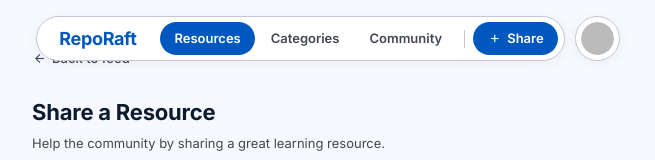
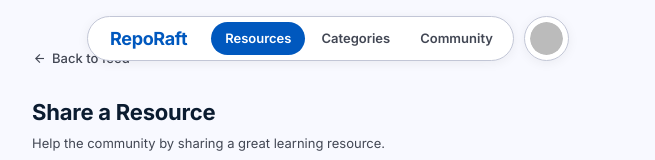
Before and after one commit to jainul210/RepoRaft, a Next.js app: page /submit in a window 1280 px wide. Shown: the top 160 px of the page, without its empty margins (312-967 px from the left). Built offline with nearby package versions, Linux system fonts and the light colour scheme; no server answers; sample sign-in values are in the browser's storage.

Commit message:
refactor: remove share button and conditionally display sign in button in navbar

```diff
--- a/components/Navbar.js
+++ b/components/Navbar.js
@@ -93,27 +93,10 @@ export default function Navbar() {
             </Link>
           ))}
 
-          {/* Divider */}
+          {/* Divider & Sign In (shown when logged out) */}
+          {status === 'loading' ? null : !session ? (
+            <>
               <div style={{ width: '1px', height: '18px', background: 'var(--outline-variant)', margin: '0 6px' }} />
-
-          {/* Auth area inside pill */}
-          {status === 'loading' ? (
-            <div style={{ width: '76px', height: '33px', borderRadius: '9999px', background: 'var(--surface-container-low)' }} />
-          ) : session ? (
-            <Link
-              href="/submit"
-              style={{
-                display: 'inline-flex', alignItems: 'center', gap: '5px',
-                height: '33px', padding: '0 14px', fontSize: '13px', fontWeight: '600',
-                borderRadius: '9999px', background: 'var(--primary)',
-                color: 'var(--on-primary)', textDecoration: 'none',
-                border: 'none', transition: 'opacity 0.2s',
-              }}
-            >
-              <span className="material-symbols-outlined" style={{ fontSize: '15px' }}>add</span>
-              Share
-            </Link>
-          ) : (
               <button
                 onClick={() => signIn()}
                 style={{
@@ -125,7 +108,8 @@ export default function Navbar() {
               >
                 Sign In
               </button>
-          )}
+            </>
+          ) : null}
         </div>
       </nav>
 
```
Lines whose indentation alone changed are shown as unchanged.
